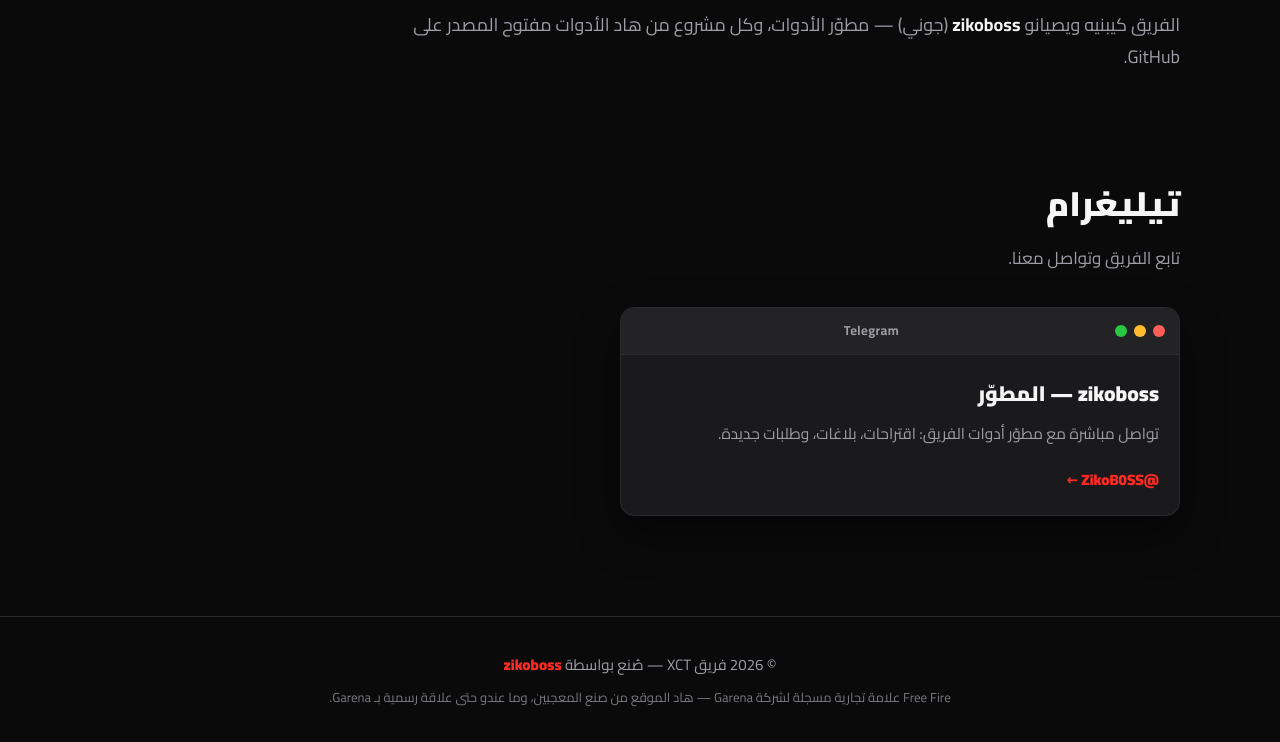
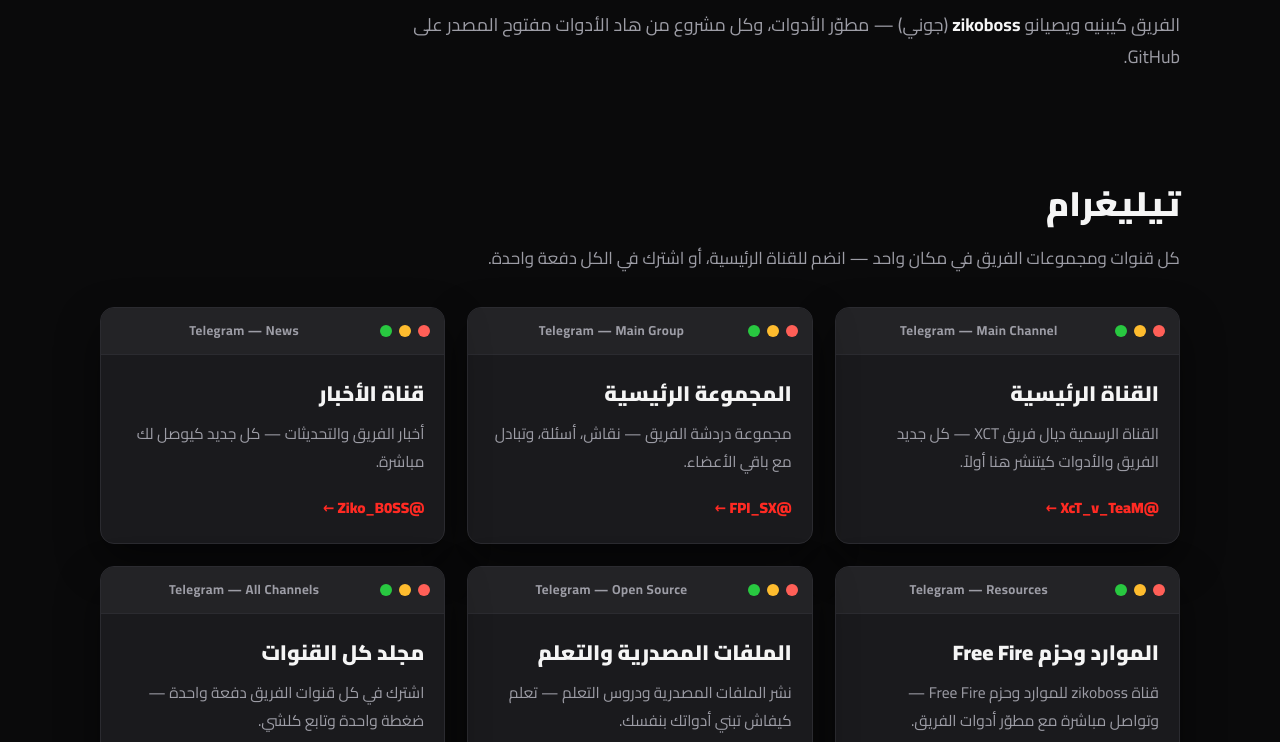
Before and after one commit to zikoBoss/xct-xteam-website, a plain HTML site: page index.html in a window 1280 px wide. Shown: the part 2058-2800 px from the top of the page. Drawn offline with Linux system fonts and the light colour scheme.

Commit message:
Add all 6 Telegram channels (main, group, news, resources, open source, folder)

```diff
--- a/index.html
+++ b/index.html
@@ -34,7 +34,7 @@
     <p class="hero-sub">فريق XCT — فريق بسيط بناه لاعبون، للاعبين.<br>ولّد الأوتفيت ديالك، تحقق من الحظر، أرسل إيموت لصحابك.</p>
     <div class="hero-cta">
       <a class="btn btn-red" href="#tools">شوف الأدوات</a>
-      <a class="btn btn-ghost" href="https://t.me/ZikoB0SS" target="_blank" rel="noopener">تواصل معنا في تيليغرام</a>
+      <a class="btn btn-ghost" href="https://t.me/XcT_v_TeaM" target="_blank" rel="noopener">انضم للفريق في تيليغرام</a>
     </div>
     <div class="stats">
       <div class="stat"><strong>70</strong><span>مستودع على GitHub</span></div>
@@ -174,18 +174,88 @@
   <!-- Telegram -->
   <section id="telegram" class="section">
     <h2>تيليغرام</h2>
-    <p class="section-sub">تابع الفريق وتواصل معنا.</p>
-    <div class="grid telegram-grid">
+    <p class="section-sub">كل قنوات ومجموعات الفريق في مكان واحد — انضم للقناة الرئيسية، أو اشترك في الكل دفعة واحدة.</p>
+    <div class="grid">
       <article class="mac">
         <div class="mac-bar">
           <span class="dot dot-red"></span><span class="dot dot-yellow"></span><span class="dot dot-green"></span>
-          <span class="mac-title">Telegram</span>
+          <span class="mac-title">Telegram — Main Channel</span>
         </div>
         <div class="mac-body">
-          <h3>zikoboss — المطوّر</h3>
-          <p>تواصل مباشرة مع مطوّر أدوات الفريق: اقتراحات، بلاغات، وطلبات جديدة.</p>
+          <h3>القناة الرئيسية</h3>
+          <p>القناة الرسمية ديال فريق XCT — كل جديد الفريق والأدوات كيتنشر هنا أولاً.</p>
+          <div class="mac-links">
+            <a href="https://t.me/XcT_v_TeaM" target="_blank" rel="noopener">@XcT_v_TeaM ←</a>
+          </div>
+        </div>
+      </article>
+
+      <article class="mac">
+        <div class="mac-bar">
+          <span class="dot dot-red"></span><span class="dot dot-yellow"></span><span class="dot dot-green"></span>
+          <span class="mac-title">Telegram — Main Group</span>
+        </div>
+        <div class="mac-body">
+          <h3>المجموعة الرئيسية</h3>
+          <p>مجموعة دردشة الفريق — نقاش، أسئلة، وتبادل مع باقي الأعضاء.</p>
+          <div class="mac-links">
+            <a href="https://t.me/FPI_SX" target="_blank" rel="noopener">@FPI_SX ←</a>
+          </div>
+        </div>
+      </article>
+
+      <article class="mac">
+        <div class="mac-bar">
+          <span class="dot dot-red"></span><span class="dot dot-yellow"></span><span class="dot dot-green"></span>
+          <span class="mac-title">Telegram — News</span>
+        </div>
+        <div class="mac-body">
+          <h3>قناة الأخبار</h3>
+          <p>أخبار الفريق والتحديثات — كل جديد كيوصل لك مباشرة.</p>
+          <div class="mac-links">
+            <a href="https://t.me/Ziko_B0SS" target="_blank" rel="noopener">@Ziko_B0SS ←</a>
+          </div>
+        </div>
+      </article>
+
+      <article class="mac">
+        <div class="mac-bar">
+          <span class="dot dot-red"></span><span class="dot dot-yellow"></span><span class="dot dot-green"></span>
+          <span class="mac-title">Telegram — Resources</span>
+        </div>
+        <div class="mac-body">
+          <h3>الموارد وحزم Free Fire</h3>
+          <p>قناة zikoboss للموارد وحزم Free Fire — وتواصل مباشرة مع مطوّر أدوات الفريق.</p>
           <div class="mac-links">
             <a href="https://t.me/ZikoB0SS" target="_blank" rel="noopener">@ZikoB0SS ←</a>
+          </div>
+        </div>
+      </article>
+
+      <article class="mac">
+        <div class="mac-bar">
+          <span class="dot dot-red"></span><span class="dot dot-yellow"></span><span class="dot dot-green"></span>
+          <span class="mac-title">Telegram — Open Source</span>
+        </div>
+        <div class="mac-body">
+          <h3>الملفات المصدرية والتعلم</h3>
+          <p>نشر الملفات المصدرية ودروس التعلم — تعلم كيفاش تبني أدواتك بنفسك.</p>
+          <div class="mac-links">
+            <a href="https://t.me/xOpen_source" target="_blank" rel="noopener">@xOpen_source ←</a>
+          </div>
+        </div>
+      </article>
+
+      <article class="mac">
+        <div class="mac-bar">
+          <span class="dot dot-red"></span><span class="dot dot-yellow"></span><span class="dot dot-green"></span>
+          <span class="mac-title">Telegram — All Channels</span>
+        </div>
+        <div class="mac-body">
+          <h3>مجلد كل القنوات</h3>
+          <p>اشترك في كل قنوات الفريق دفعة واحدة — ضغطة واحدة وتابع كلشي.</p>
+          <div class="mac-links">
+            <a href="https://t.me/addlist/3dwlxi0W74Q1ZDM8" target="_blank" rel="noopener">اشترك في الكل ←</a>
           </div>
         </div>
       </article>
```
Also changed, not shown: 1 other file.
